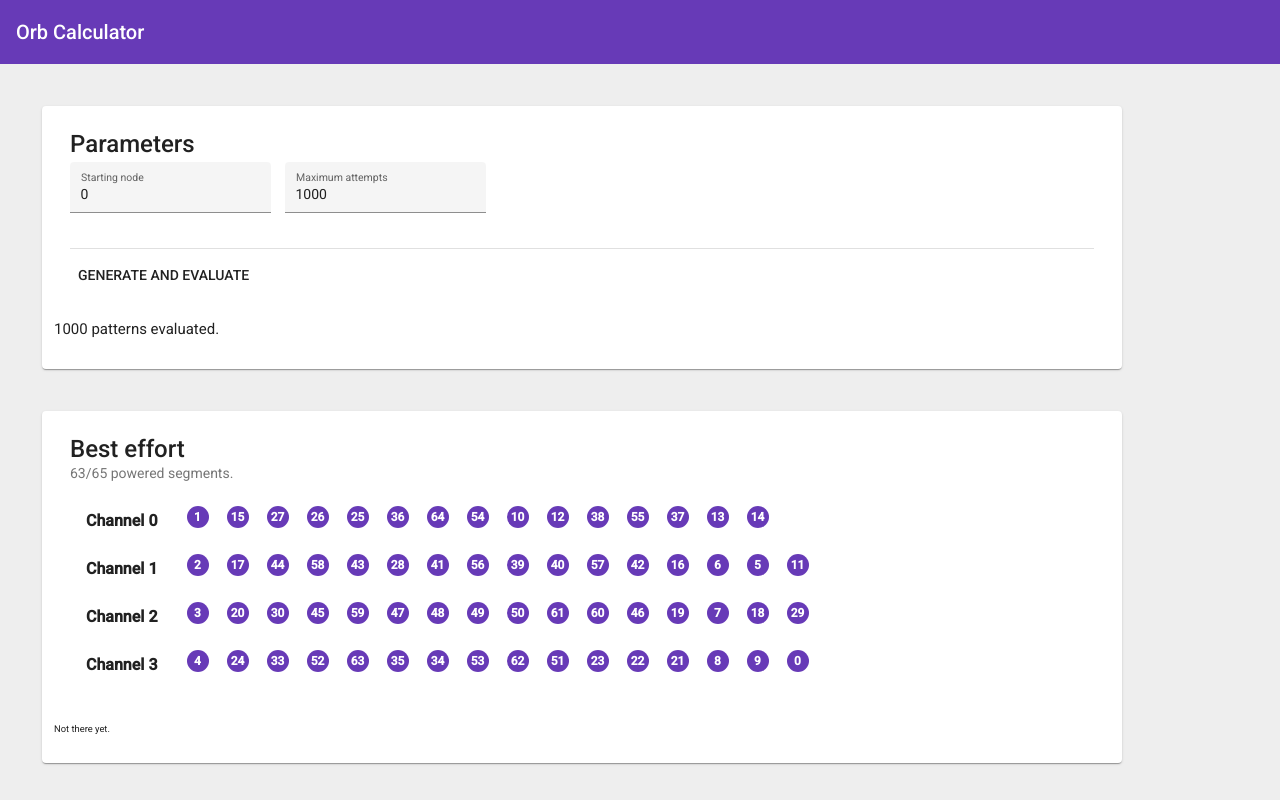
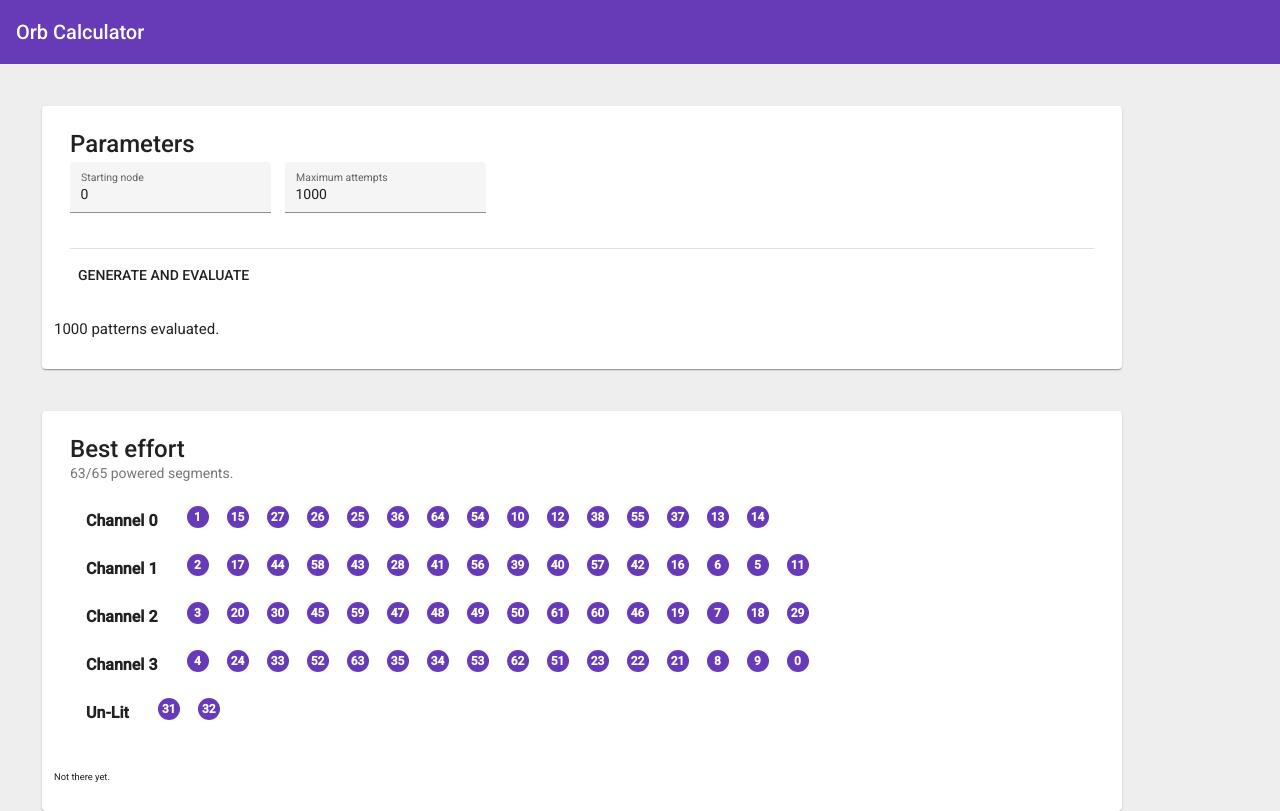
Before and after one commit to joevanwanzeele/orb-configurator, an Angular app: page / in a window 1280 px wide. Both pictures are taken after a click on the button "GENERATE AND EVALUATE". Built offline with nearby package versions, Linux system fonts and the light colour scheme.

Commit message:
added list of unlit segments

```diff
--- a/src/app/app.component.html
+++ b/src/app/app.component.html
@@ -83,6 +83,12 @@
             </div>
           </div>
         </mat-list-item>
+        <mat-list-item>
+          <mat-label color="accent" style="font-weight:bold;height: 2.5em;">Un-Lit</mat-label>
+          <div class="segId" *ngFor="let segmentId of unlitSegments">
+            <mat-icon [matBadge]="segmentId" color="accent"></mat-icon>
+          </div>
+        </mat-list-item>
       </mat-list>
       <mat-card-footer>
         <mat-progress-bar *ngIf="generating == true" mode="determinate" [value]="(maxLit / orb.segments.length * 100)">
--- a/src/app/app.component.ts
+++ b/src/app/app.component.ts
@@ -1,6 +1,6 @@
 import { Component } from '@angular/core';
 import * as _ from 'lodash';
-import { Orb } from '../app/models/orb.model';
+import { Orb, Segment } from '../app/models/orb.model';
 
 @Component({
   selector: 'app-root',
@@ -17,6 +17,7 @@ export class AppComponent {
   title = 'brute force orb path finder.';
   generating = false;
   allLit = false;
+  unlitSegments:number[] = [];
 
   get totalLit(): number {
     return this.orb.totalLit();
@@ -46,7 +47,8 @@ export class AppComponent {
     var runit = new Promise((done) => {
       while (!this.allLit && this.attempts < this.maxAttempts) {
         this.orb.getBestPaths(this.startingNode);
-        this.orb.allLit = this.orb.allLit;
+        this.allLit = this.orb.allLit();
+        this.unlitSegments = this.orb.fewestUnlit;
         this.attempts++;
       }
       done(this.orb.bestPath);
--- a/src/app/models/orb.model.ts
+++ b/src/app/models/orb.model.ts
@@ -10,6 +10,7 @@ export class Orb {
   segments: Segment[] = [];
   mostLit: number = 0;
   bestPath: number[][] = [];
+  fewestUnlit: number[] = [];
 
   initializeOrb() {
     this.nodes = [];
@@ -207,6 +208,7 @@ export class Orb {
           this.bestPath[2].length,
           this.bestPath[3].length
         );
+
         var minCurrentLength = Math.min(
           this.bestPath[0].length,
           this.bestPath[1].length,
@@ -222,6 +224,7 @@ export class Orb {
           newContender[2].length,
           newContender[3].length
         );
+
         var minContenderLength = Math.min(
           newContender[0].length,
           newContender[1].length,
@@ -236,6 +239,7 @@ export class Orb {
 
       if (newerIsBetter) {
         this.mostLit = total;
+        this.fewestUnlit = this.unLit().map(u => u.id);
         this.bestPath = newContender;
         console.log('set new best path: ', this.bestPath);
       }
@@ -328,6 +332,10 @@ export class Orb {
   totalLit() {
     return this.segments.filter((s) => s.lit == true).length;
   }
+
+  unLit(){
+    return this.segments.filter((s) => !s.lit)
+  }
 }
 
 export class Node {
```
